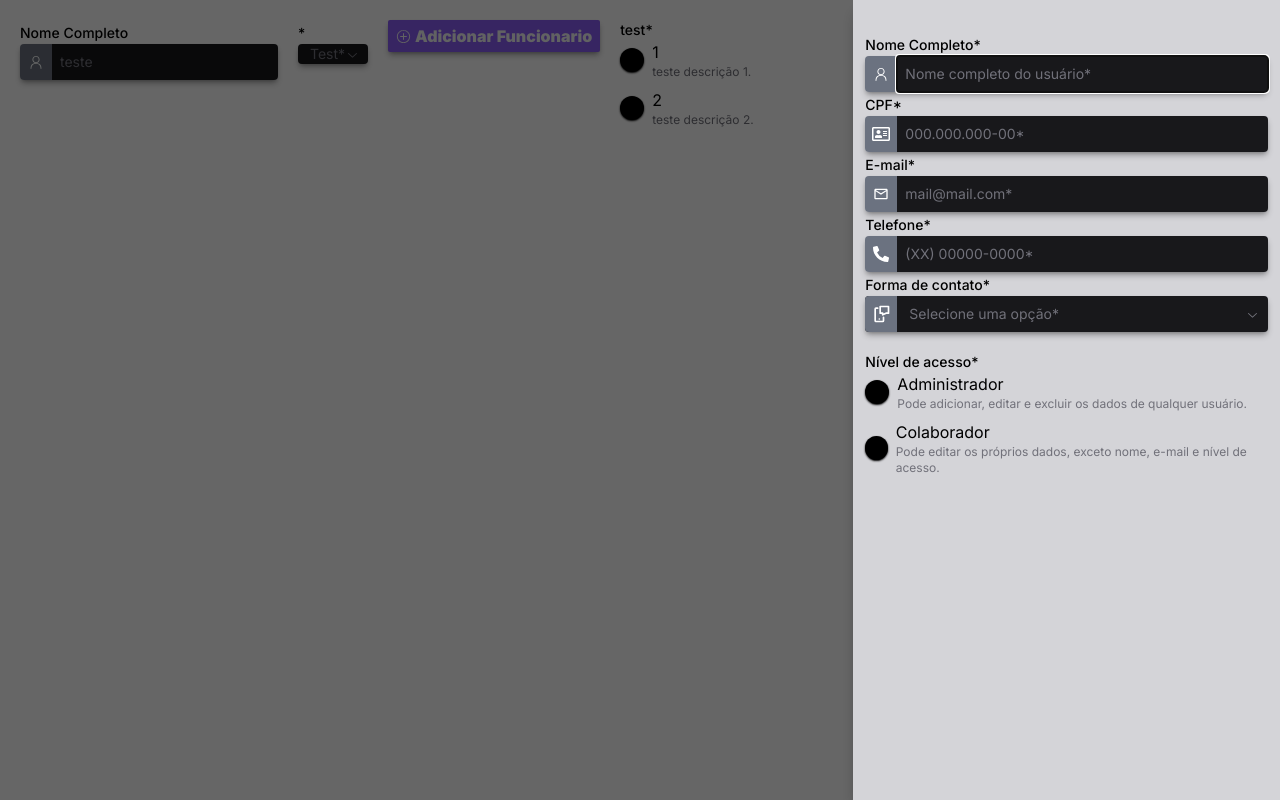
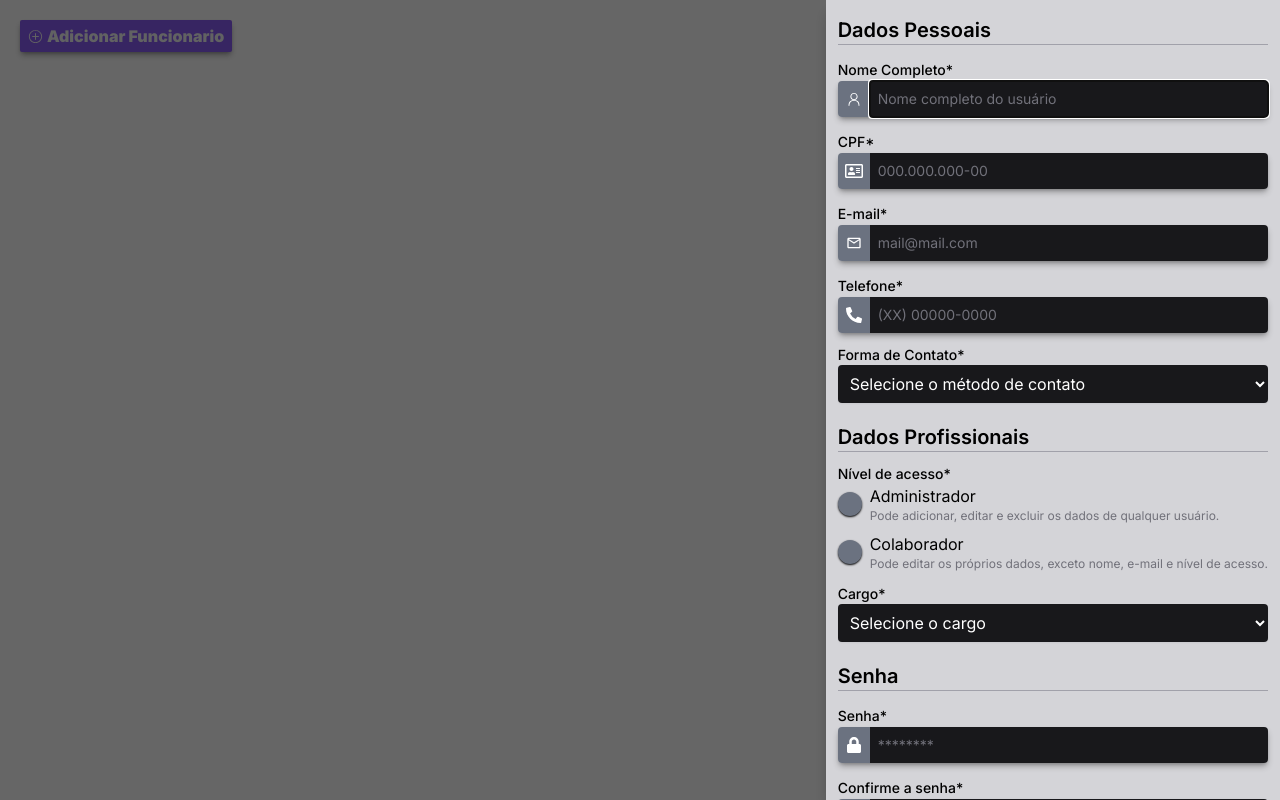
Before and after one commit to Anatonelly-Tech/AnatonellyFretes-v4, a Next.js app: page /test in a window 1280 px wide. Both pictures are taken after a click on the button "Adicionar Funcionario". Built offline with nearby package versions, Linux system fonts and the light colour scheme.

Commit message:
fix: input, select

```diff
--- a/next.config.mjs
+++ b/next.config.mjs
@@ -1,4 +1,6 @@
 /** @type {import('next').NextConfig} */
-const nextConfig = {};
+const nextConfig = {
+  reactStrictMode: false,
+};
 
 export default nextConfig;
--- a/src/app/test/page.tsx
+++ b/src/app/test/page.tsx
@@ -4,28 +4,11 @@ import '@/styles/main.css';
 import React from 'react';
 import * as Dialog from '@radix-ui/react-dialog';
 import ModalComponent from '@/components/Modal';
-import { PersonIcon, PlusCircledIcon } from '@radix-ui/react-icons';
-import InputLabel from '@/components/Input/InputLabel';
-import SelectComponent from '@/components/Select';
-import RadioGroupComponent from '@/components/Radio';
+import { PlusCircledIcon } from '@radix-ui/react-icons';
 
 const page = () => {
   return (
     <div className='p-5 gap-5 h-full flex '>
-      <InputLabel
-        id='nome'
-        placeholder='teste'
-        label='Nome Completo'
-        icon={<PersonIcon className='w-8 h8 text-white' />}
-      />
-
-      <SelectComponent
-        placeholder='Test'
-        title='test'
-        value={['test', 'test2']}
-        options={['test', 'teste2']}
-      />
-
       <Dialog.Root>
         <Dialog.Trigger className='w-50 h-8 p-2 items-center justify-center gap-1 bg-violet-500 rounded-sm flex flex-row leading-none hover:bg-violet-600 text-gray-100 shadow-md shadow-black/30 font-black'>
           <PlusCircledIcon />
@@ -33,17 +16,6 @@ const page = () => {
         </Dialog.Trigger>
         <ModalComponent />
       </Dialog.Root>
-
-      <RadioGroupComponent
-        title='test'
-        value={['1', '2']}
-        id={['1', '2']}
-        label={['1', '2']}
-        subLabel={[
-          'teste descrição 1.',
-          'teste descrição 2.',
-        ]}
-      />
     </div>
   );
 };
--- a/src/components/Input/InputLabel/index.tsx
+++ /dev/null
@@ -1,60 +0,0 @@
-import React from 'react';
-import Input from '@/components/Input';
-
-interface InputLabelProps {
-  id: string;
-  type?: string;
-  placeholder: string;
-  label: string;
-  required?: boolean;
-  icon?: React.ReactNode;
-  mask?: string;
-}
-
-const InputLabel = ({
-  id,
-  type = 'text',
-  placeholder,
-  label,
-  required,
-  icon,
-  mask,
-}: InputLabelProps) => {
-  if (required === true) {
-    return (
-      <div>
-        <label className='text-sm font-medium text-black' htmlFor={id}>
-          {label}*
-        </label>
-        <div className='flex rounded shadow-md shadow-black/30'>
-          <div className='flex py-2 rounded-l bg-gray-500 items-center justify-center'>
-            {icon}
-          </div>
-          <Input
-            id={id}
-            type={type}
-            placeholder={`${placeholder}*`}
-            mask={mask}
-            required
-          />
-        </div>
-      </div>
-    );
-  } else {
-    return (
-      <div>
-        <label className='text-sm font-medium text-black' htmlFor={id}>
-          {label}
-        </label>
-        <div className='flex rounded shadow-md shadow-black/30'>
-          <div className='flex py-2 rounded-l bg-gray-500 items-center justify-center'>
-            {icon}
-          </div>
-          <Input id={id} type={type} placeholder={placeholder} mask={mask} />
-        </div>
-      </div>
-    );
-  }
-};
-
-export default InputLabel;
--- a/src/components/Input/index.tsx
+++ b/src/components/Input/index.tsx
@@ -1,31 +1,56 @@
-import React from 'react';
-import InputMask from 'react-input-mask';
-import { InputHTMLAttributes } from 'react';
+import React, { InputHTMLAttributes } from 'react';
 
-interface InputProps extends InputHTMLAttributes<HTMLInputElement> {
+interface InputLabelProps extends InputHTMLAttributes<HTMLInputElement> {
+  label: string;
+  icon?: React.ReactNode;
   mask?: string;
+  register: any;
 }
 
-const Input: React.FC<InputProps> = ({ mask, ...props }) => {
-  if (mask) {
+const InputLabel = ({
+  label,
+  icon,
+  mask,
+  register,
+  ...props
+}: InputLabelProps) => {
+  if (props.required === true) {
     return (
-      <InputMask mask={mask} {...props}>
-        {(inputProps: any) => (
+      <div>
+        <label className='text-sm font-medium text-black' htmlFor={props.id}>
+          {label}*
+        </label>
+        <div className='flex rounded shadow-md shadow-black/30'>
+          <div className='flex py-2 rounded-l bg-gray-500 items-center justify-center'>
+            {icon}
+          </div>
           <input
-            {...inputProps}
+            {...register(`${props.name}`)}
+            {...props}
             className='bg-zinc-900 py-2 px-2 rounded-r w-full text-sm placeholder:text-zinc-500 text-zinc-300'
           />
-        )}
-      </InputMask>
+        </div>
+      </div>
+    );
+  } else {
+    return (
+      <div>
+        <label className='text-sm font-medium text-black' htmlFor={props.id}>
+          {label}
+        </label>
+        <div className='flex rounded shadow-md shadow-black/30'>
+          <div className='flex py-2 rounded-l bg-gray-500 items-center justify-center'>
+            {icon}
+          </div>
+          <input
+            {...register(`${props.name}`)}
+            {...props}
+            className='bg-zinc-900 py-2 px-2 rounded-r w-full text-sm placeholder:text-zinc-500 text-zinc-300'
+          />
+        </div>
+      </div>
     );
   }
-
-  return (
-    <input
-      {...props}
-      className='bg-zinc-900 py-2 px-2 rounded-r w-full text-sm placeholder:text-zinc-500 text-zinc-300'
-    />
-  );
 };
 
-export default Input;
+export default InputLabel;
--- a/src/components/Modal/index.tsx
+++ b/src/components/Modal/index.tsx
@@ -1,25 +1,39 @@
 'use client';
 //libs
-import React from 'react';
+import React, { useState } from 'react';
 import * as Dialog from '@radix-ui/react-dialog';
-import { FaPhoneAlt, FaRegAddressCard } from 'react-icons/fa';
+import { FaLock, FaPhoneAlt, FaRegAddressCard } from 'react-icons/fa';
 import { PersonIcon } from '@radix-ui/react-icons';
-import { MdOutlineMailOutline } from 'react-icons/md';
+import { MdOutlineBusinessCenter, MdOutlineMailOutline } from 'react-icons/md';
 import { TbDeviceMobileMessage } from 'react-icons/tb';
+import { DevTool } from '@hookform/devtools';
+import { useForm } from 'react-hook-form';
 
 //components
-import InputLabel from '../Input/InputLabel';
+import InputLabel from '../Input';
 import SelectComponent from '../Select';
 import RadioGroupComponent from '../Radio';
 
 const ModalComponent = () => {
+  const form = useForm();
+  const { register, control } = form;
+
   return (
     <Dialog.Portal>
       <Dialog.Overlay className='bg-black/60 inset-0 fixed ' />
-      <Dialog.Content className='fixed bg-zinc-300 h-full p-8 text-white top-0 right-0 w-1/3 px-3 shadow-lg shadow-black/25'>
+      <Dialog.Content className='fixed bg-zinc-300 h-full py-4 text-white top-0 right-0 w-2/7 px-3 shadow-lg shadow-black/25 overflow-y-auto scrollbar-thin scrollbar-thumb-zinc-500 scrollbar-track-zinc-50 scroll-smooth scrollbar-h-1  '>
+        <form action='' className='flex flex-col gap-5' id='modalForm'>
+          <div className='flex flex-col gap-3'>
             <div>
+              <h1 className='text-xl font-semibold text-black'>
+                Dados Pessoais
+              </h1>
+              <hr className='border-zinc-400 ' />
+            </div>
             <InputLabel
               id='name'
+              name='name'
+              register={register}
               placeholder='Nome completo do usuário'
               label='Nome Completo'
               icon={<PersonIcon className='w-8' />}
@@ -27,6 +41,8 @@ const ModalComponent = () => {
             />
             <InputLabel
               id='cpf'
+              name='cpf'
+              register={register}
               placeholder='000.000.000-00'
               label='CPF'
               icon={<FaRegAddressCard className='w-8' />}
@@ -35,29 +51,42 @@ const ModalComponent = () => {
             />
             <InputLabel
               id='email'
+              name='email'
+              register={register}
               placeholder='mail@mail.com'
               label='E-mail'
+              type='email'
               icon={<MdOutlineMailOutline className='w-8' />}
               required
             />
             <InputLabel
               id='phone'
+              name='phone'
+              register={register}
               placeholder='(XX) 00000-0000'
               label='Telefone'
               icon={<FaPhoneAlt className='w-8' />}
               required
               mask='(99) 99999-9999'
             />
+            <SelectComponent
+              register={register}
+              placeholder='Selecione o método de contato'
+              value={['Apenas Ligação', 'Ligação e Whatsapp']}
+              valueId={['onlyCall', 'callAndWhatsapp']}
+              label='Forma de Contato'
+              id='contactForm'
+              name='contactForm'
+            />
           </div>
-        <div className='flex flex-col gap-5'>
-          <SelectComponent
-            label='Forma de contato'
-            icon={<TbDeviceMobileMessage className='w-8 h-5  text-white' />}
-            placeholder='Selecione uma opção'
-            title='Forma de contato'
-            value={['onlyCall', 'callAndWhatsapp']}
-            options={['Somente Ligação', 'Ligação e Whatsapp']}
-          />
+          <div className='flex flex-col gap-3'>
+            <div>
+              <h1 className='text-xl font-semibold text-black'>
+                Dados Profissionais
+              </h1>
+              <hr className='border-zinc-400 ' />
+            </div>
+
             <RadioGroupComponent
               title='Nível de acesso'
               value={['Administrador', 'Colaborador']}
@@ -68,6 +97,73 @@ const ModalComponent = () => {
                 'Pode editar os próprios dados, exceto nome, e-mail e nível de acesso.',
               ]}
             />
+            <SelectComponent
+              register={register}
+              placeholder='Selecione o cargo'
+              value={[
+                'Administrativo',
+                'Comercial',
+                'Compras',
+                'Diretoria',
+                'Financeiro',
+                'Fiscal',
+                'Gerencial',
+                'Operacional',
+                'Suporte',
+              ]}
+              valueId={[
+                'Administrativo',
+                'Comercial',
+                'Compras',
+                'Diretoria',
+                'Financeiro',
+                'Fiscal',
+                'Gerencial',
+                'Operacional',
+                'Suporte',
+              ]}
+              label='Cargo'
+              id='departament'
+              name='departament'
+            />
+          </div>
+          <div className='flex flex-col gap-3'>
+            <div>
+              <h1 className='text-xl font-semibold text-black'>Senha</h1>
+              <hr className='border-zinc-400 ' />
+            </div>
+            <InputLabel
+              id='password'
+              name='password'
+              register={register}
+              placeholder='********'
+              label='Senha'
+              type='password'
+              icon={<FaLock className='w-8' />}
+              required
+            />
+            <InputLabel
+              id='confirmPassword'
+              name='confirmPassword'
+              register={register}
+              placeholder='********'
+              label='Confirme a senha'
+              type='password'
+              icon={<FaLock className='w-8' />}
+              required
+            />
+          </div>
+        </form>
+        <DevTool control={control} />
+
+        <div className='flex mt-6 gap-3'>
+          <button
+            form='modalForm'
+            type='submit'
+            className='w-20 h-10 rounded-md bg-gray-500 hover:bg-gray-600 items-center justify-center'
+          >
+            Enviar
+          </button>
         </div>
         <Dialog.Close />
       </Dialog.Content>
--- a/src/components/Radio/index.tsx
+++ b/src/components/Radio/index.tsx
@@ -25,7 +25,7 @@ const RadioGroupComponent = ({
             <RadioGroup.Item
               value={item}
               id={id[index]}
-              className='bg-black w-6 h-6 rounded-full shadow-sm shadow-black hover:bg-black/65 outline-none cursor-default'
+              className='bg-gray-500 w-6 h-6 rounded-full shadow-sm shadow-black hover:bg-black/65 outline-none cursor-default'
             >
               <RadioGroup.Indicator className='flex items-center justify-center w-full h-full relative after:content-[""] after:block after:w-[11px] after:h-[11px] after:rounded-[50%] after:bg-white' />
             </RadioGroup.Item>
--- a/src/components/Select/index.tsx
+++ b/src/components/Select/index.tsx
@@ -1,71 +1,46 @@
+import { ChevronDownIcon } from '@radix-ui/react-icons';
 import React from 'react';
-import * as Select from '@radix-ui/react-select';
-import {
-  CheckIcon,
-  ChevronDownIcon,
-  ChevronUpIcon,
-} from '@radix-ui/react-icons';
 
 interface SelectProps {
+  register: any;
+  value: string[];
+  valueId: string[];
+  label: string;
+  id: string;
+  name: string;
   placeholder: string;
-  title?: string;
-  value: string[];
-  options: string[];
-  icon?: React.ReactNode;
-  label?: string;
 }
 
 const SelectComponent = ({
+  register,
+  value,
+  valueId,
+  label,
+  id,
+  name,
   placeholder,
-  title,
-  value,
-  options,
-  icon,
-  label,
 }: SelectProps) => {
   return (
-    <div className='rounded'>
-      <label className='text-sm text-black font-medium'> {label}*</label>
-      <Select.Root required>
-        <Select.Trigger className=' rounded w-full flex items-center justify-start  gap-3 data-[placeholder]:text-zinc-500  bg-zinc-900 shadow-md shadow-black/30 text-sm text-zinc-300'>
-          <div className='flex py-2 rounded-l bg-gray-500 justify-center items-start'>
-            {icon}
-          </div>
-          <div className='flex w-full pr-2 items-center justify-between'>
-            <Select.Value placeholder={`${placeholder}*`} />
-            <Select.Icon className='text-zinc-500'>
-              <ChevronDownIcon />
-            </Select.Icon>
-          </div>
-        </Select.Trigger>
-        <Select.Portal>
-          <Select.Content className='overflow-hidden bg-white rounded-md shadow-[0px_10px_38px_-10px_rgba(22,_23,_24,_0.35),0px_10px_20px_-15px_rgba(22,_23,_24,_0.2)]'>
-            <Select.ScrollUpButton className='flex items-center justify-center h-[25px] bg-white text-violet11 cursor-default'>
-              <ChevronUpIcon />
-            </Select.ScrollUpButton>
-            <Select.Viewport className='p-1'>
-              <Select.Group>
-                <Select.Label className='px-[25px]  leading-[25px] select-none '>
-                  {title}
-                </Select.Label>
-                {options.map((option, index) => (
-                  <Select.Item
-                    key={index}
-                    value={value[index]}
-                    className='rounded hover:border p-1 select-none data-[highlighted]:bg-gray-200 text-sm'
-                  >
-                    <Select.ItemText>{option}</Select.ItemText>
-                    <Select.ItemIndicator className='absolute right-0 w-[25px] inline-flex items-center justify-center translate-y-1 text-green-500'>
-                      <CheckIcon />
-                    </Select.ItemIndicator>
-                  </Select.Item>
-                ))}
-              </Select.Group>
-              <Select.Separator />
-            </Select.Viewport>
-          </Select.Content>
-        </Select.Portal>
-      </Select.Root>
+    <div className='flex flex-col'>
+      <label className='text-sm font-medium text-black' htmlFor={id}>
+        {label}*
+      </label>
+      <select
+        {...register(name)}
+        id={id}
+        className='bg-zinc-900 p-2 rounded shadow-sm shaodw-black focus:outline-none focus:shadow-outline invalid:text-black'
+
+      >
+        <option value='' disabled selected>
+          <p className='text-zinc-500'>{placeholder}</p>
+        </option>
+        {valueId.map((item, index) => (
+          <option key={index} value={item}>
+            {value[index]}
+            <ChevronDownIcon />
+          </option>
+        ))}
+      </select>
     </div>
   );
 };
--- a/tailwind.config.ts
+++ b/tailwind.config.ts
@@ -1,20 +1,20 @@
-import type { Config } from "tailwindcss";
+import type { Config } from 'tailwindcss';
 
 const config: Config = {
   content: [
-    "./src/pages/**/*.{js,ts,jsx,tsx,mdx}",
-    "./src/components/**/*.{js,ts,jsx,tsx,mdx}",
-    "./src/app/**/*.{js,ts,jsx,tsx,mdx}",
+    './src/pages/**/*.{js,ts,jsx,tsx,mdx}',
+    './src/components/**/*.{js,ts,jsx,tsx,mdx}',
+    './src/app/**/*.{js,ts,jsx,tsx,mdx}',
   ],
   theme: {
     extend: {
       backgroundImage: {
-        "gradient-radial": "radial-gradient(var(--tw-gradient-stops))",
-        "gradient-conic":
-          "conic-gradient(from 180deg at 50% 50%, var(--tw-gradient-stops))",
+        'gradient-radial': 'radial-gradient(var(--tw-gradient-stops))',
+        'gradient-conic':
+          'conic-gradient(from 180deg at 50% 50%, var(--tw-gradient-stops))',
       },
     },
   },
-  plugins: [],
+  plugins: [require('tailwind-scrollbar')({ nocompatible: true }),],
 };
 export default config;
```
Also changed, not shown: package.json (+10 -5 lines), 1 other file (tests, documents, lock files or other folders). Lines whose indentation alone changed are shown as unchanged.
